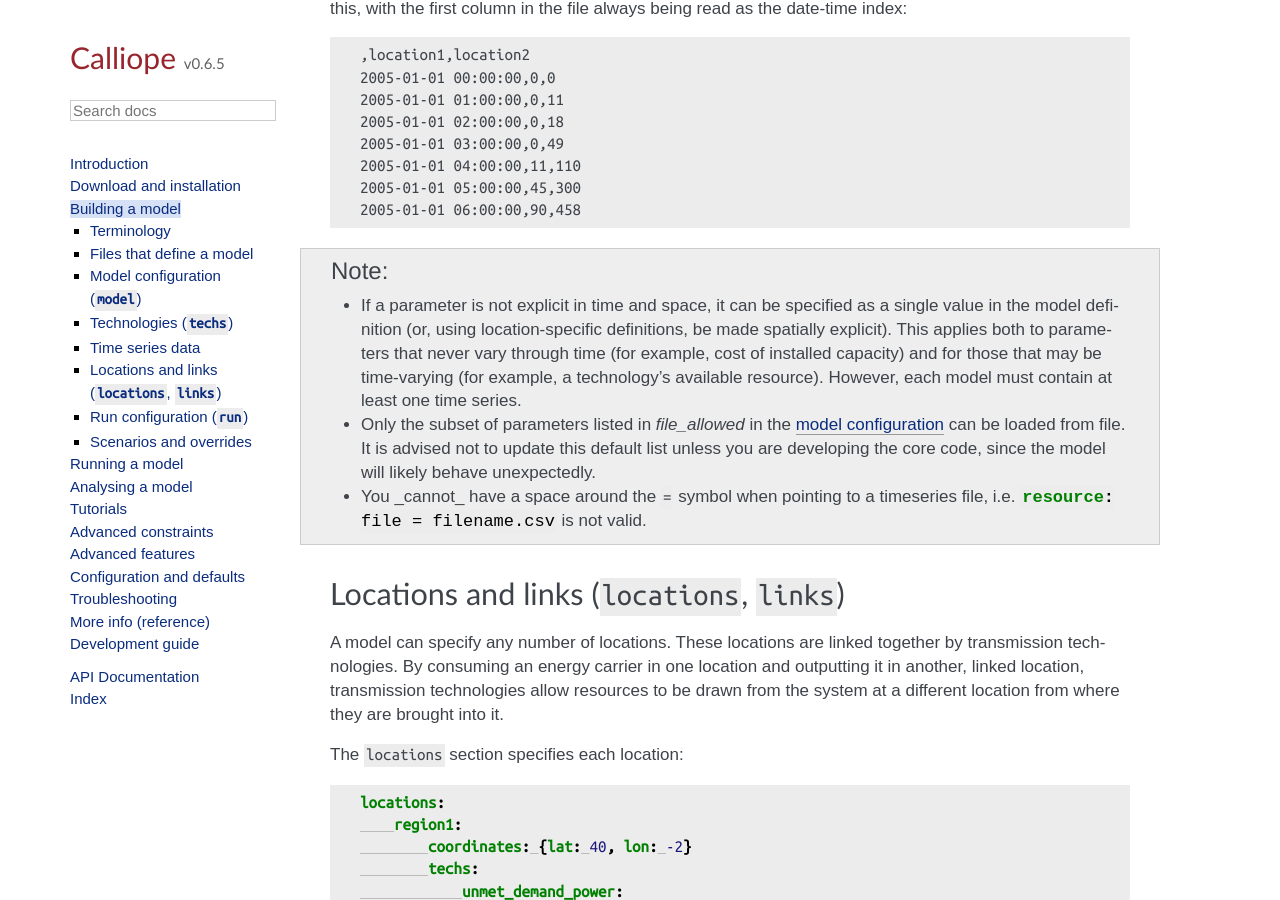
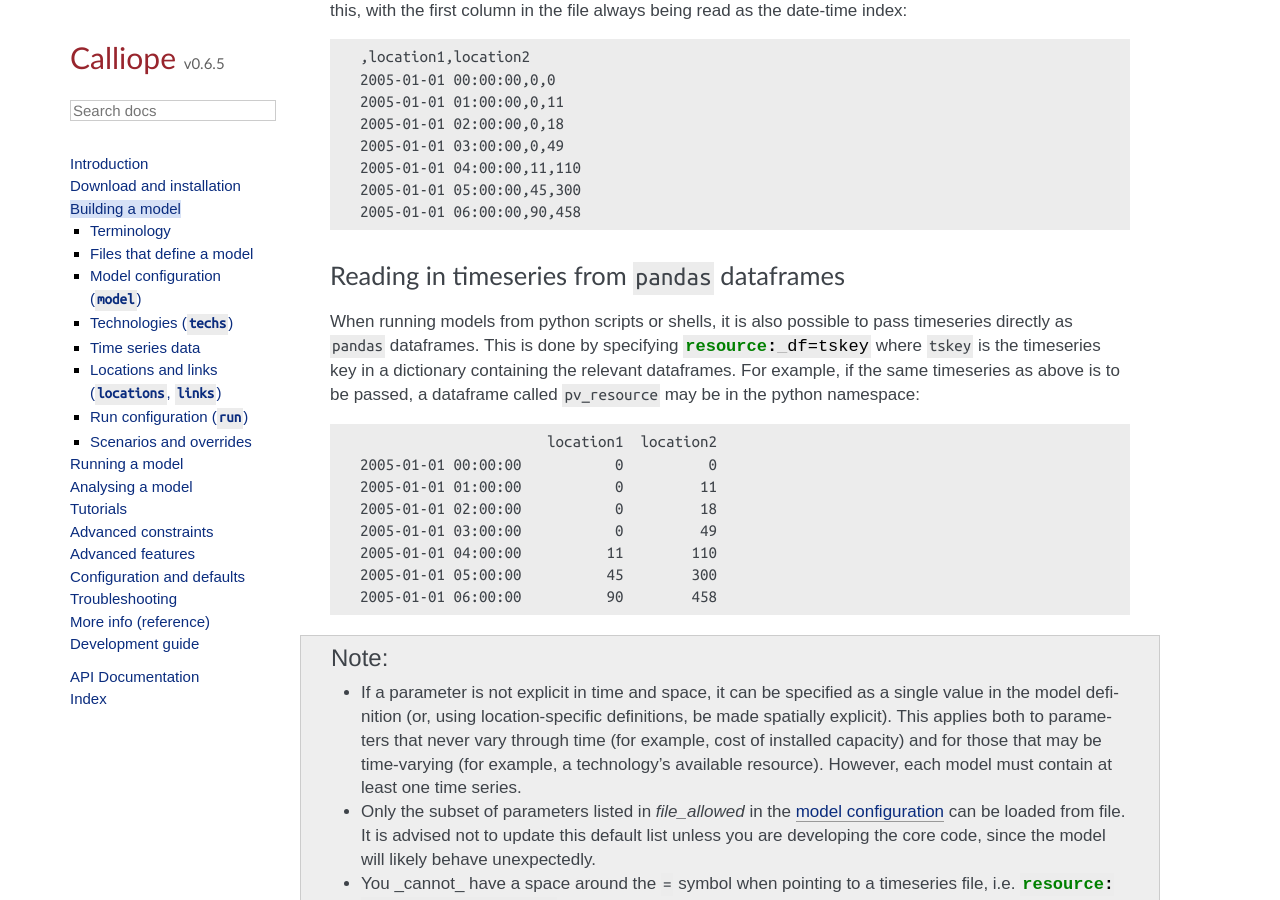
Before and after one commit to calliope-project/calliope, a Sphinx documentation site: the page built from doc/user/building.rst, in a window 1280 px wide and 900 px high, scrolled down 5553 px. Built offline with Sphinx 7.4.7, drawn with Linux system fonts in a browser that asks for light colours; some web fonts are replaced; pages that are not in the unit, such as notebooks, are missing from menus; a script that is not in the unit is left out.

Commit message:
continue creating documentation

```diff
--- a/doc/user/building.rst
+++ b/doc/user/building.rst
@@ -164,9 +164,9 @@ Time series data
 For parameters that vary in time, time series data can be added to a model in two ways:
 
 * by reading in CSV files
-* by passing `pandas` dataframes as arguments in `calliope.Model` when called from a python session.
+* by passing ``pandas`` dataframes as arguments in ``calliope.Model`` when called from a python session.
 
-Reading in timeseries from CSV files is possible when a model is run from both the command-line tool as well running interactively with python. However, passing dataframes as arguments in `calliope.Model` is possible only when running from a python session. See (see :doc:`running`) for details on the differences in these methods of running a model.
+Reading in timeseries from CSV files is possible when a model is run from both the command-line tool as well running interactively with python. However, passing dataframes as arguments in ``calliope.Model`` is possible only when running from a python session. See (see :doc:`running`) for details on the differences in these methods of running a model.
 
 Reading in CSV files
 --------------------
@@ -202,6 +202,21 @@ For example, the first few lines of a CSV file giving a resource potential for t
     2005-01-01 04:00:00,11,110
     2005-01-01 05:00:00,45,300
     2005-01-01 06:00:00,90,458
+
+Reading in timeseries from ``pandas`` dataframes
+------------------------------------------------
+When running models from python scripts or shells, it is also possible to pass timeseries directly as ``pandas`` dataframes. This is done by specifying :yaml:`resource: df=tskey` where ``tskey`` is the timeseries key in a dictionary containing the relevant dataframes. For example, if the same timeseries as above is to be passed, a dataframe called ``pv_resource`` may be in the python namespace:
+
+.. code-block:: text
+
+                          location1  location2
+    2005-01-01 00:00:00           0          0
+    2005-01-01 01:00:00           0         11
+    2005-01-01 02:00:00           0         18
+    2005-01-01 03:00:00           0         49
+    2005-01-01 04:00:00          11        110
+    2005-01-01 05:00:00          45        300
+    2005-01-01 06:00:00          90        458
 
 .. Note::
 
```
